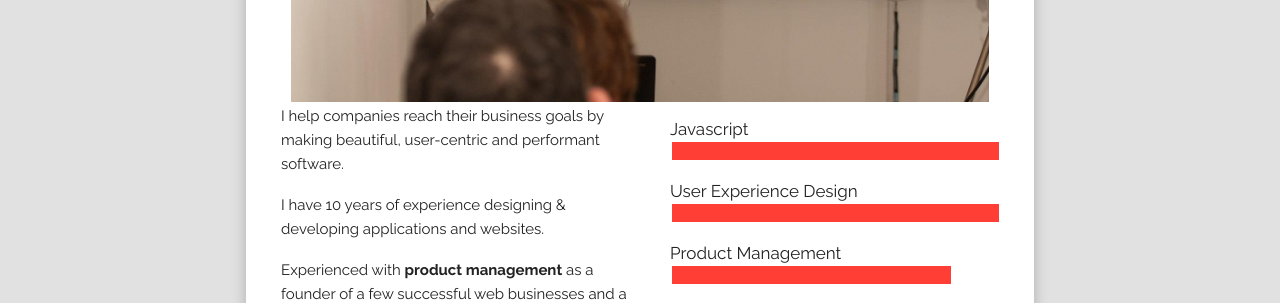
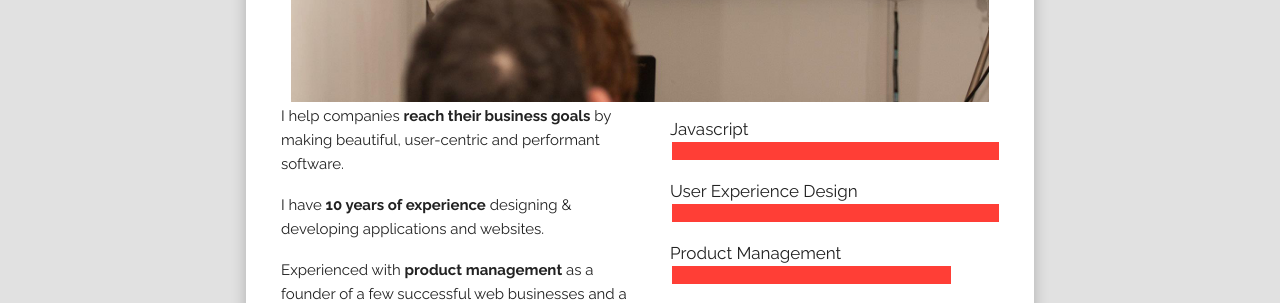
Before and after one commit to lipeno/lipeno.github.io, a Jekyll site: the page built from index.html, in a window 1280 px wide and 900 px high, scrolled down 1741 px. Shown: the part 153-456 px from the top of the window. Built offline with Jekyll 4.4.1, drawn with Linux system fonts in a browser that asks for light colours; nearby versions of some CDN libraries; library files that are not in the unit come from our copies; the list of posts is cut into pages by our own code.

Commit message:
Update home

```diff
--- a/index.html
+++ b/index.html
@@ -85,7 +85,7 @@ title: Andrej Dragisic
 
         <p>
 
-            I help companies reach their business goals by making beautiful, user-centric and performant software.
+            I help companies <strong>reach their business goals</strong> by making beautiful, user-centric and performant software.
 
             <!--A skilled software engineer with expertise in managing teams and projects to deliver software. Javascript (AngularJS) and Ruby (Rails) expert with 8 years of experience developing web apps.-->
 <!---->
@@ -95,7 +95,7 @@ title: Andrej Dragisic
             <!--A skilled software engineer with expertise in managing teams and projects to deliver software.-->
         </p>
         <p>
-            I have 10 years of experience designing & developing applications and websites.
+            I have <strong>10 years of experience</strong> designing & developing applications and websites.
         </p>
         <p>
             Experienced with <strong>product management</strong> as a founder of a few successful web businesses and a development studio.
```
